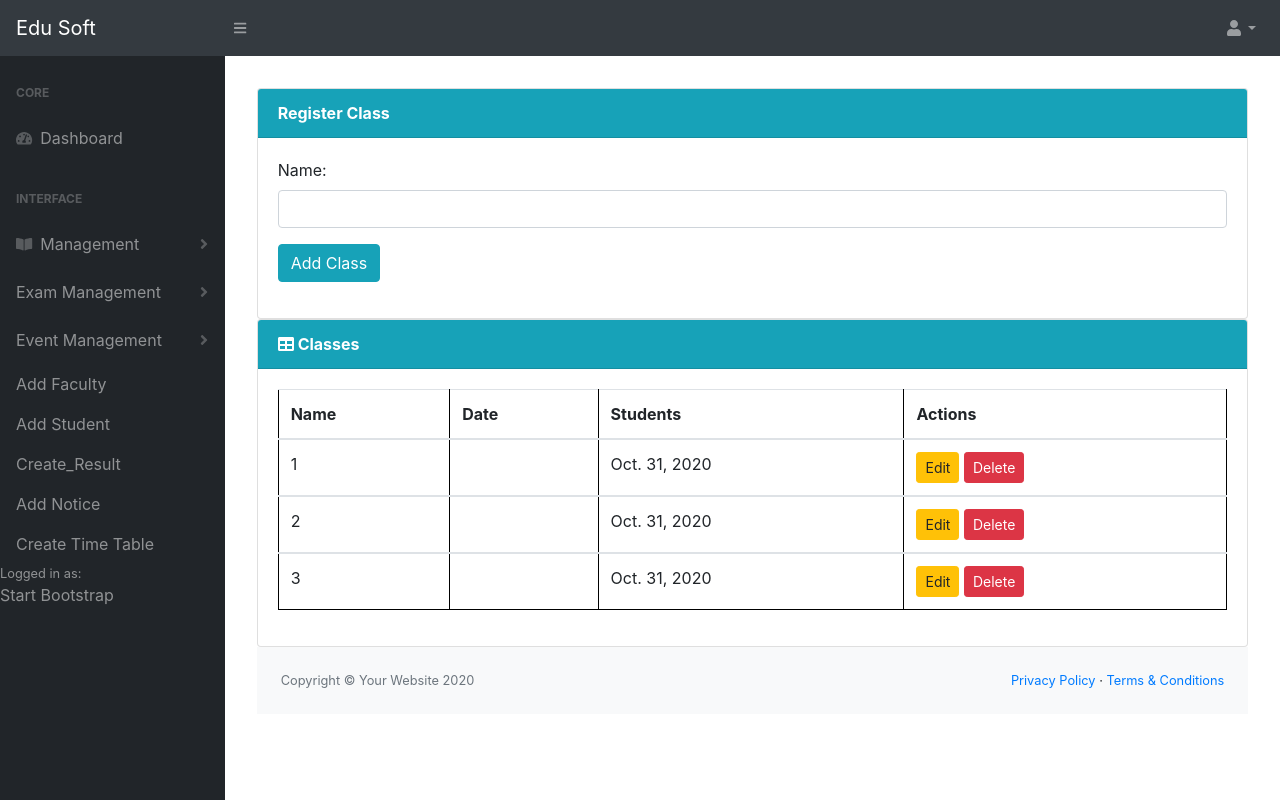
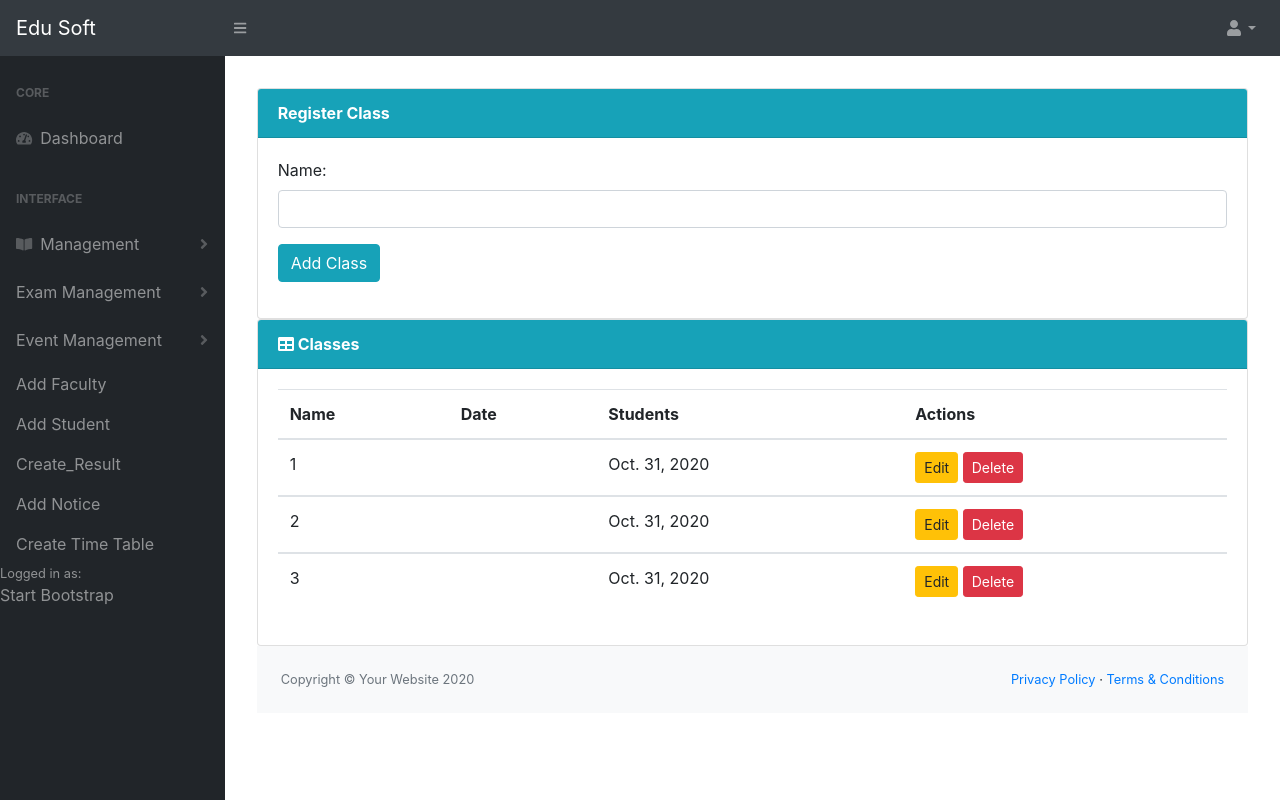
Before and after one commit to mukherjeesrabana99/school_management_application, a Django app: page /academics/classes/ in a window 1280 px wide. Run offline with Django 3.2, Linux system fonts and the light colour scheme; data comes from the database, SQL or seed files in the repository; some libraries are stand-ins or nearby versions.

Commit message:
Update style.css

```diff
--- a/static/style.css
+++ b/static/style.css
@@ -1,14 +1,7 @@
+/* setting size of image of each of the students to be rendered in tables */
+
+
 img{
 	height:60px;
 	width:60px;
 }
-table, th, td {
-  border: 1px solid black;
-  border-collapse: collapse;
-
-  padding:30px;
-}
-th, td {
-  padding: 5px;
-  text-align: left;
-}
```
